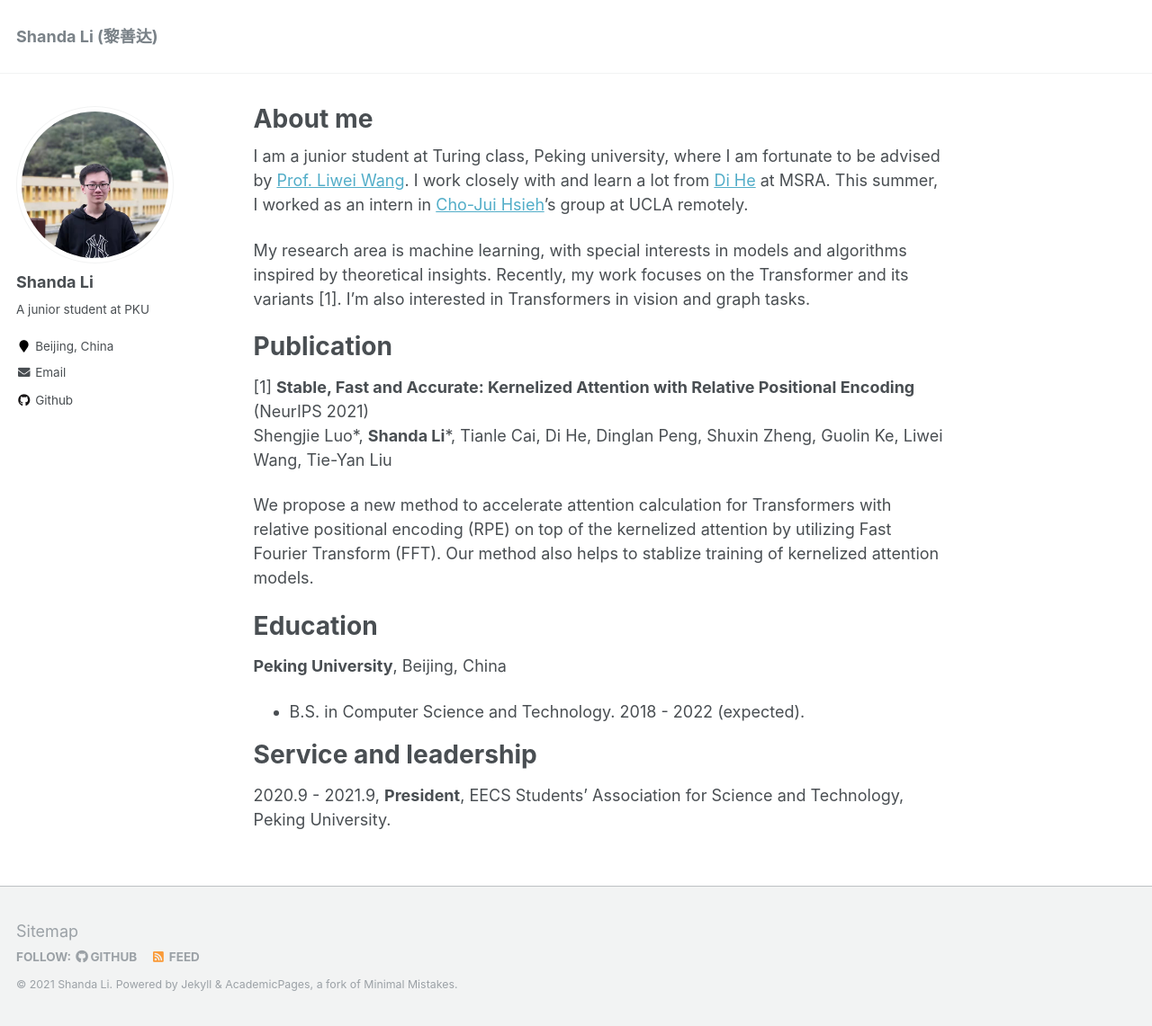
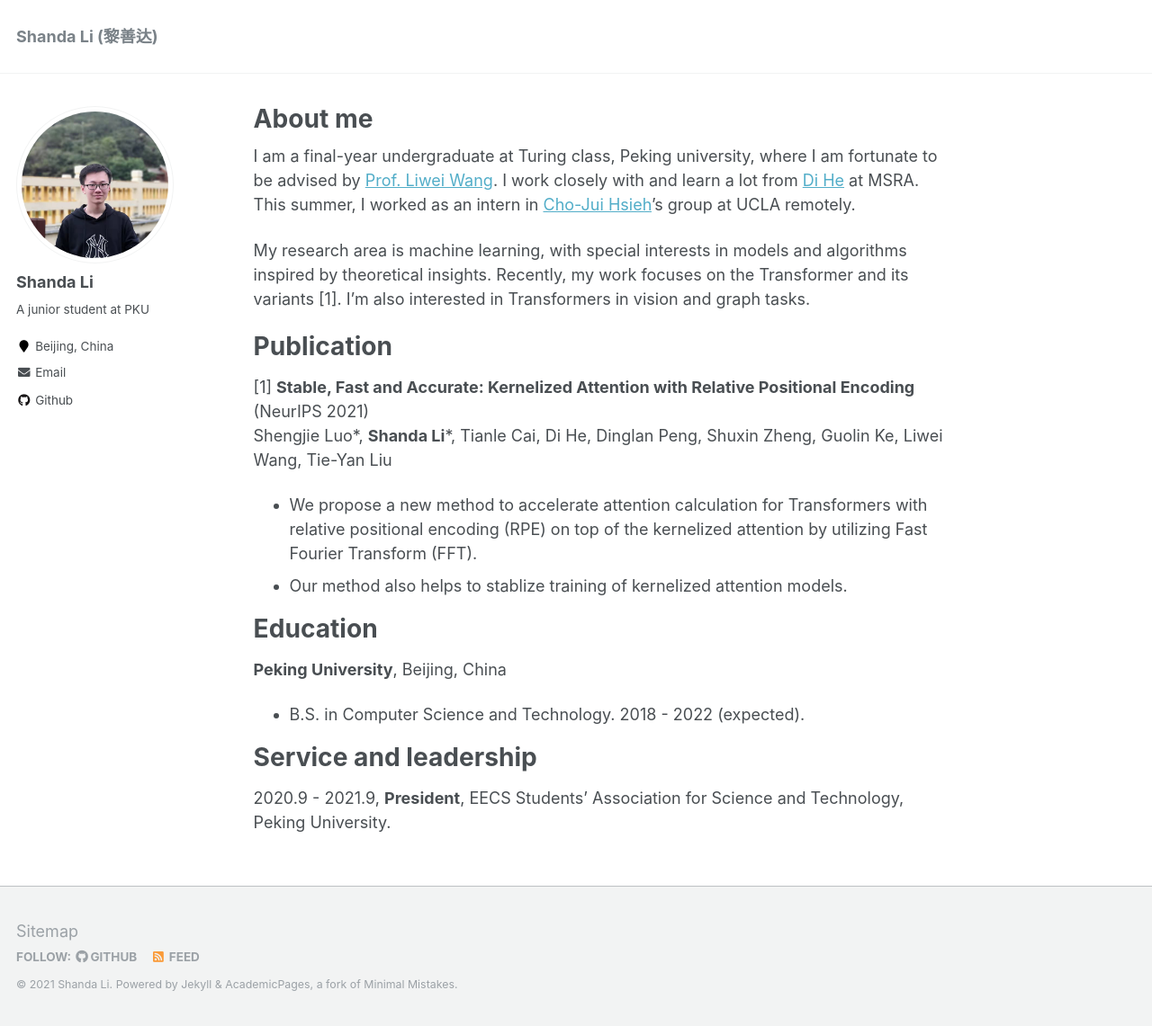
Before and after one commit to libinghui0000/huihui.github.io, a Jekyll site: the page built from _pages/about.md, in a window 1280 px wide and 1141 px high. Shown: the whole window at 90% size. Built offline with Jekyll 4.4.1, drawn with Linux system fonts in a browser that asks for light colours.

Commit message:
upd grade

```diff
--- a/_config.yml
+++ b/_config.yml
@@ -10,7 +10,7 @@ locale                   : "en-US"
 title                    : "Shanda Li (黎善达)"
 title_separator          : "-"
 name                     : &name "Shanda Li"
-description              : &description " A junior student at PKU"
+description              : &description " A senior student at PKU"
 url                      : https://lithiumda.github.io # the base hostname & protocol for your site e.g. "https://mmistakes.github.io"
 baseurl                  : "" # the subpath of your site, e.g. "/blog"
 repository               : "lithiumda.github.io"
--- a/_pages/about.md
+++ b/_pages/about.md
@@ -9,7 +9,7 @@ redirect_from:
 ---
 
 
-I am a junior student at Turing class, Peking university, where I am fortunate to be advised by [Prof. Liwei Wang](http://www.liweiwang-pku.com/). I work closely with and learn a lot from [Di He](https://www.microsoft.com/en-us/research/people/dihe/) at MSRA. This summer, I worked as an intern in [Cho-Jui Hsieh](http://web.cs.ucla.edu/~chohsieh/)'s group at UCLA remotely.
+I am a final-year undergraduate at Turing class, Peking university, where I am fortunate to be advised by [Prof. Liwei Wang](http://www.liweiwang-pku.com/). I work closely with and learn a lot from [Di He](https://www.microsoft.com/en-us/research/people/dihe/) at MSRA. This summer, I worked as an intern in [Cho-Jui Hsieh](http://web.cs.ucla.edu/~chohsieh/)'s group at UCLA remotely.
 
 My research area is machine learning, with special interests in models and algorithms inspired by theoretical insights. Recently, my work focuses on the Transformer and its variants [1]. I'm also interested in Transformers in vision and graph tasks.
 
@@ -18,7 +18,8 @@ Publication
 [1] **Stable, Fast and Accurate: Kernelized Attention with Relative Positional Encoding** (NeurIPS 2021)
    Shengjie Luo\*, **Shanda Li**\*, Tianle Cai, Di He, Dinglan Peng, Shuxin Zheng, Guolin Ke, Liwei Wang, Tie-Yan Liu
 
-   We propose a new method to accelerate attention calculation for Transformers with relative positional encoding (RPE) on top of the kernelized attention by utilizing Fast Fourier Transform (FFT). Our method also helps to stablize training of kernelized attention models.
+   * We propose a new method to accelerate attention calculation for Transformers with relative positional encoding (RPE) on top of the kernelized attention by utilizing Fast Fourier Transform (FFT).
+   * Our method also helps to stablize training of kernelized attention models.
 
 Education
 =====
```
